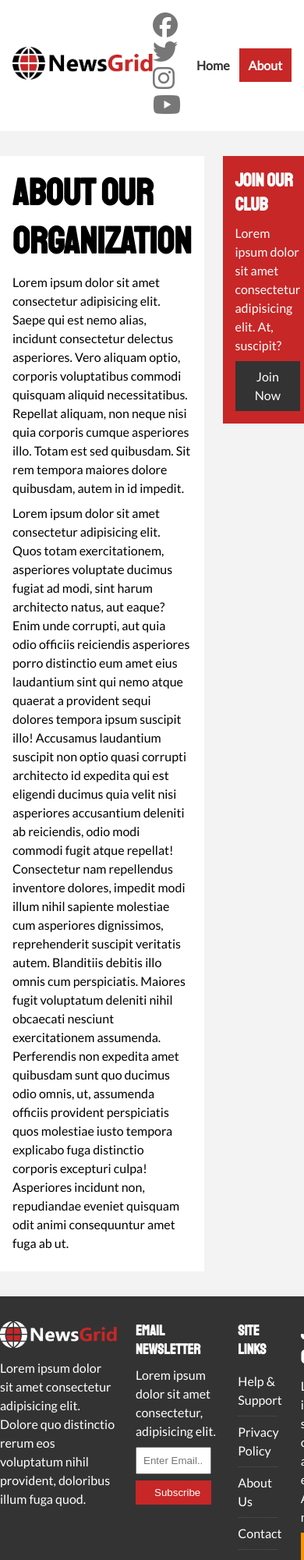
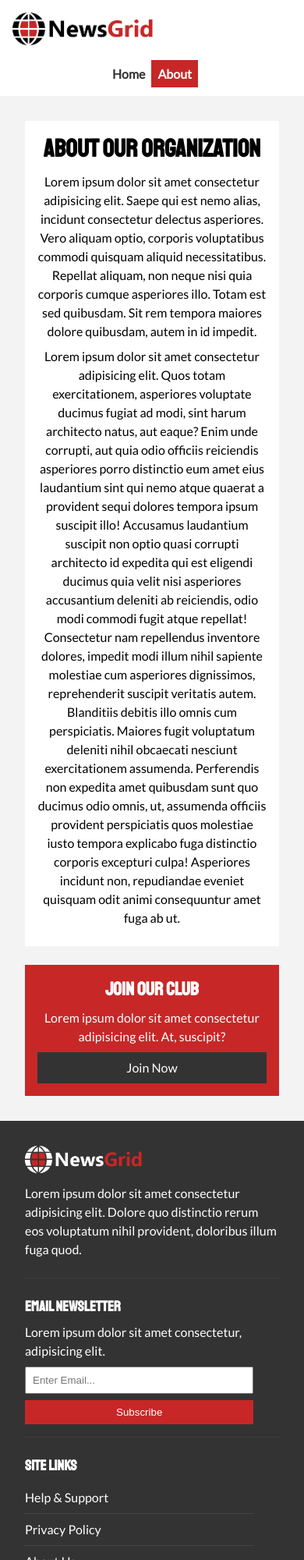
Before and after one commit to alexey-varnavsky/newsgrid, a website: page about.html in a window 390 px wide. Shown: the top 2000 px of the page at 78% size. Drawn offline with Linux system fonts and the light colour scheme.

Commit message:
Added media queries for mobile devices

```diff
--- a/css/mobile.css
+++ b/css/mobile.css
@@ -0,0 +1,60 @@
+/* Navigation */
+#main-nav .social {
+  display: none;
+}
+
+#main-nav .container {
+  grid-template-columns: 1fr;
+  grid-gap: 1.2rem;
+}
+
+#main-nav ul,
+#main-nav .logo {
+  justify-self: center;
+}
+
+#main-nav ul li a {
+  padding: 0.5rem;
+}
+
+#home-articles .articles-container {
+  grid-template-columns: repeat(2, 1fr);
+}
+
+#home-articles .articles-container > *:first-child,
+#home-articles .articles-container > *:last-child {
+  grid-template-columns: 1fr;
+  grid-column: 1;
+}
+
+@media (max-width: 600px) {
+  /* Stack Grid Items */
+  #showcase .showcase-container,
+  #home-articles .articles-container,
+  #main-footer .footer-container {
+    grid-template-columns: 1fr;
+  }
+
+  #main-footer .footer-container > *:last-child {
+    grid-column: 1;
+  }
+
+  #main-footer .footer-container > *:first-child,
+  #main-footer .footer-container > *:nth-child(2) {
+    border-bottom: #444 dotted 1px;
+    padding-bottom: 1rem;
+  }
+
+  .page-container {
+    grid-template-columns: 1fr;
+    text-align: center;
+  }
+
+  .page-container > *:first-child {
+    grid-row: 1;
+  }
+
+  .l-heading {
+    font-size: 2rem;
+  }
+}
--- a/css/style.css
+++ b/css/style.css
@@ -51,7 +51,7 @@ h1, h2, h3, h4, h5, h6 {
 .container {
   max-width: var(--max-width);
   margin: auto;
-  padding: 0 2 rem;
+  padding: 0 2rem;
   overflow: hidden;
 }
 
```
Also changed, not shown: index.html (+1 -1 lines).
